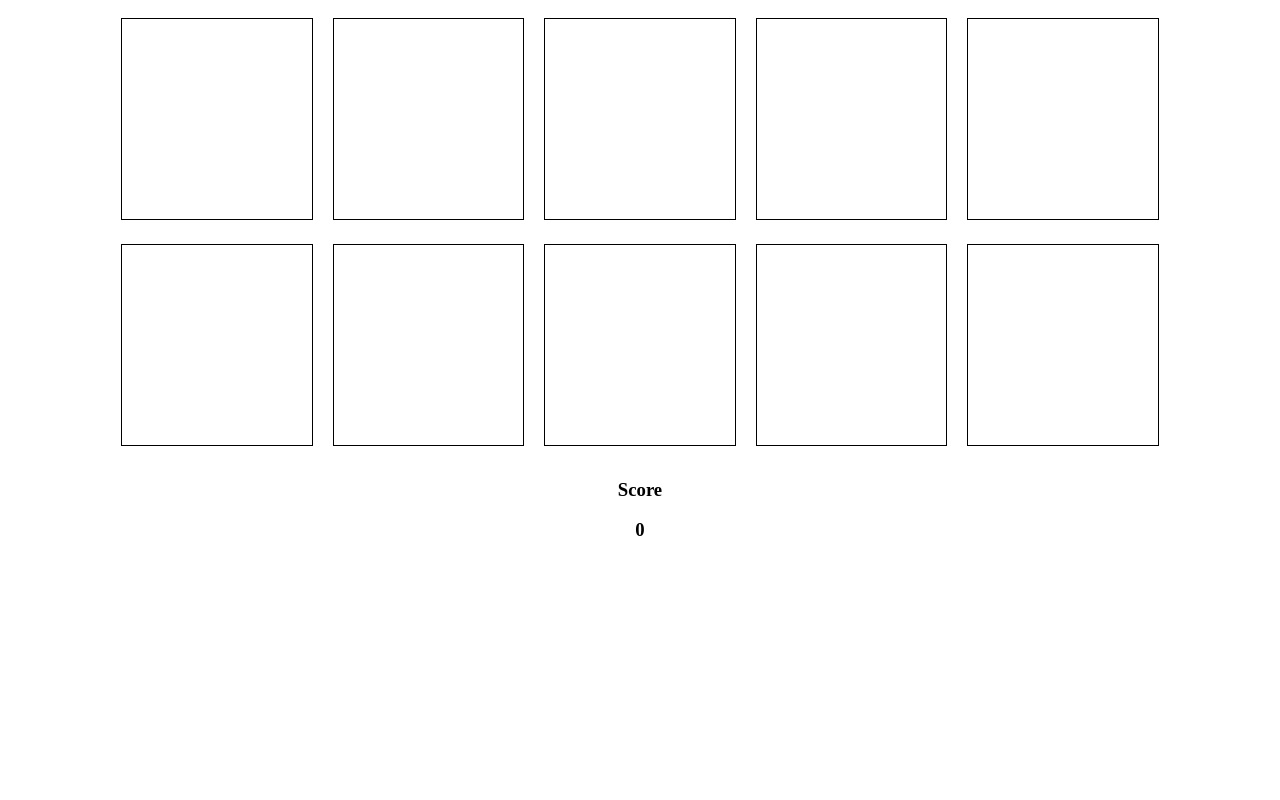
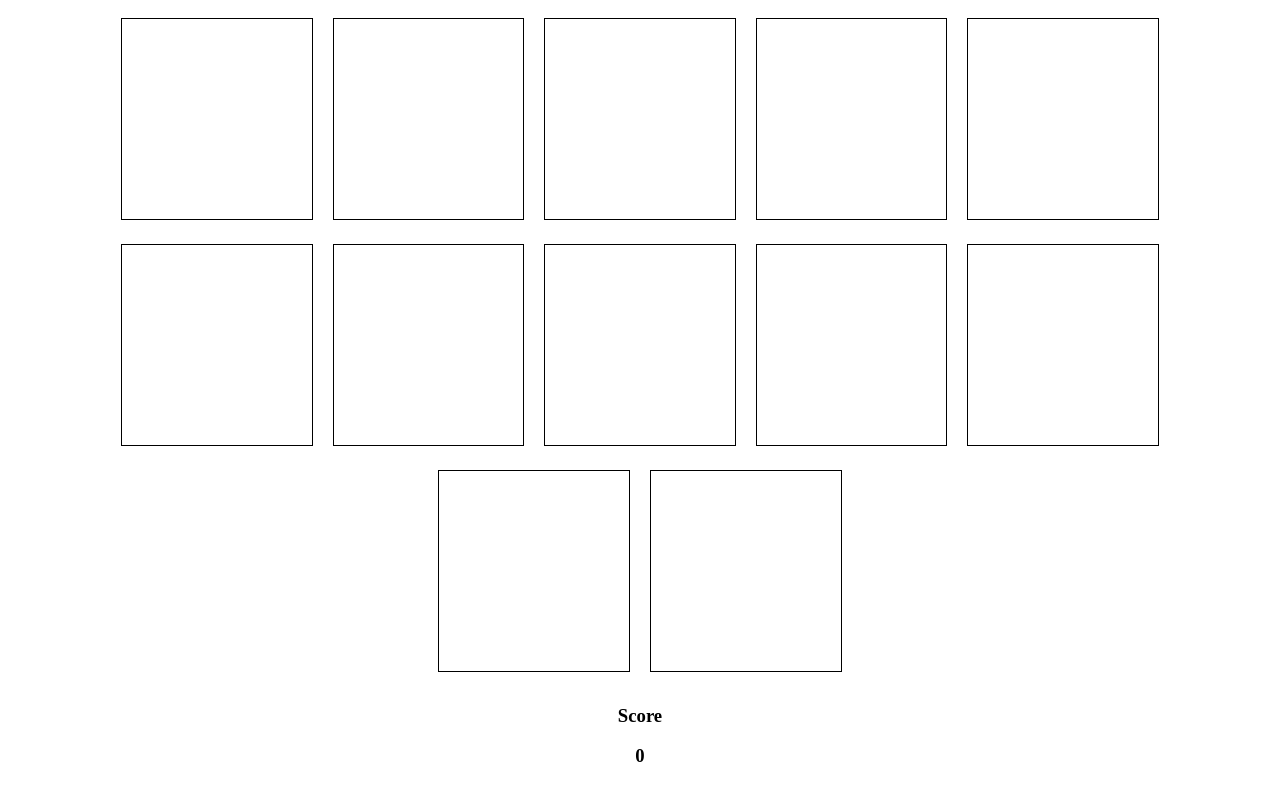
Before and after one commit to abrar-alam/no-average-memory-game, a plain HTML site: page src/index.html in a window 1280 px wide. Both pictures are taken after a click on the button "Start Game". Drawn offline with Linux system fonts and the light colour scheme.

Commit message:
add the random number of cards and color features

```diff
--- a/src/index.html
+++ b/src/index.html
@@ -8,6 +8,11 @@
   <body>
     <div id="game-start-screen">
       <h1 id="title">memory game!!</h1>
+      <h3 id = "card-number-header">Please select the number of cards (must be an even number and at least two)</h3>
+      <form id="card-number-form"action="">
+        <label for="num-of-cards">Number of cards:</label>
+        <input type="number" id="num-of-cards" name="num-of-cards" value="12"><br><br>
+      </form>
       <button id="start-game-button">Start Game</button>
       <h3 id="best-score-val-header">Best Score</h3>
       <h3 id="best-score-val" ></h3>
--- a/src/script.js
+++ b/src/script.js
@@ -6,19 +6,8 @@ let  totalNumberOfCards = null;
 let cardsRevealed = 0;
 let score = 0;
 const gameOverScreen = document.querySelector("div#game-over-screen");
+let playingCards = [];
 
-const COLORS = [
-  "red",
-  "blue",
-  "green",
-  "orange",
-  "purple",
-  "red",
-  "blue",
-  "green",
-  "orange",
-  "purple"
-];
 
 
 // The object that keeps track of the two consecutive guesses
@@ -53,7 +42,6 @@ function shuffle(array) {
   return array;
 }
 
-let shuffledColors = shuffle(COLORS);
 
 // this function loops over the array of colors
 // it creates a new div and gives it a class with the value of the color
@@ -84,12 +72,11 @@ function createDivsForColors(colorArray) {
 
 }
 
-// This function takes care of loading the game screen for the first time with
-// best score value so far.
-// Params: cards: an array of shuffled cards
-function setupGame(cards){
-  createDivsForColors(cards);
-  totalNumberOfCards = colorGridDiv.childElementCount;
+// This function takes care of loading the game screen for the first time with the best score value so far.
+function setupGame(){
+
+  // createDivsForColors(cards);
+  // totalNumberOfCards = colorGridDiv.childElementCount;
   // Load the best score value from local storage
   if (localStorage.getItem("bestScore")){
     gameStartScreen.querySelector("h3#best-score-val").innerText = JSON.parse(localStorage.getItem("bestScore"));
@@ -100,11 +87,49 @@ gameStartScreen.querySelector("button#start-game-button").addEventListener("clic
 
 
 function handleStartGame(event){
+  // numberOfCards = gameStartScreen.querySelector("")
+  totalNumberOfCards = parseInt(gameStartScreen.querySelector("input#num-of-cards").value);
+  if ((totalNumberOfCards < 2) || ((totalNumberOfCards%2) !== 0)){
+    alert("Please enter a valid number");
+    return;
+  }
+
+  // generate cards
+  playingCards = generateCards(totalNumberOfCards);
+
+  // shuffle the cards
+  shuffle(playingCards);
+
+  // generate the html elements with the shuffled cards
+  createDivsForColors(playingCards);
+
   gameContainer.style.display = "block";
   gameStartScreen.style.display = "none";
   liveScoreDiv.style.display = "block";
   liveScoreDiv.querySelector("h3#score-value").innerText = score;
   gameOverScreen.style.display = "none" ;
+}
+
+// This function generates an array of random colored cards with size of numOfCards.
+// numOfCards: a positive even number which is at least 2.
+// This DOES NOT shuffle the cards
+function generateCards(numOfCards){
+  let cards = [];
+  let r = 0;
+  let g = 0;
+  let b = 0;
+  for (let i = 0; i < numOfCards; i++){
+    if (i%2 === 0){
+      r = (Math.random()*256).toFixed(0);
+      g = 255;
+      b = (Math.random()*256).toFixed(0);
+      cards.push(`rgb(${r},${g},${b})`);
+    }
+    else {
+      cards.push(cards[i-1]);
+    }
+  }
+  return cards;
 }
 
 
@@ -186,7 +211,7 @@ function handleCardClick(event) {
         element.remove();
       }
       liveScoreDiv.querySelector("h3#score-value").innerText = (score = 0);
-      createDivsForColors(shuffledColors);
+      createDivsForColors(playingCards);
     }
   );
 
@@ -194,4 +219,4 @@ function handleCardClick(event) {
 
 
 // when the DOM loads
-setupGame(shuffledColors);
+setupGame();
```
